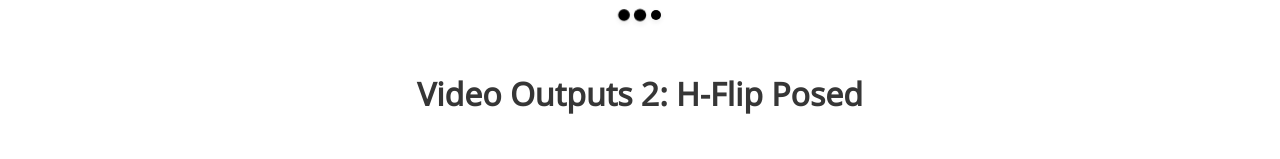
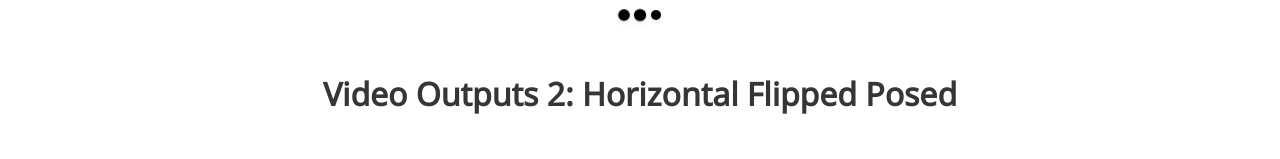
Before and after one commit to anonymous-project-page/under_review, a plain HTML site: page index.html in a window 1280 px wide. Shown: the part 1645-1804 px from the top of the page. Drawn offline with nearby package versions, Linux system fonts and the light colour scheme; some icons are missing; a web font is replaced by a local one.

Commit message:
Update index.html

```diff
--- a/index.html
+++ b/index.html
@@ -178,7 +178,7 @@
 <section class="hero is-small">
   <div class="hero-body">
     <div class="container">
-      <h2 class="title is-3">Video Outputs 2: H-Flip Posed</h2>
+      <h2 class="title is-3">Video Outputs 2: Horizontal Flipped Posed</h2>
       <div id="results-carousel" class="carousel results-carousel">
           <div class="item item-video1">
           <video poster="" id="video1" controls style="width: 1024px; height: 768px;">
```
